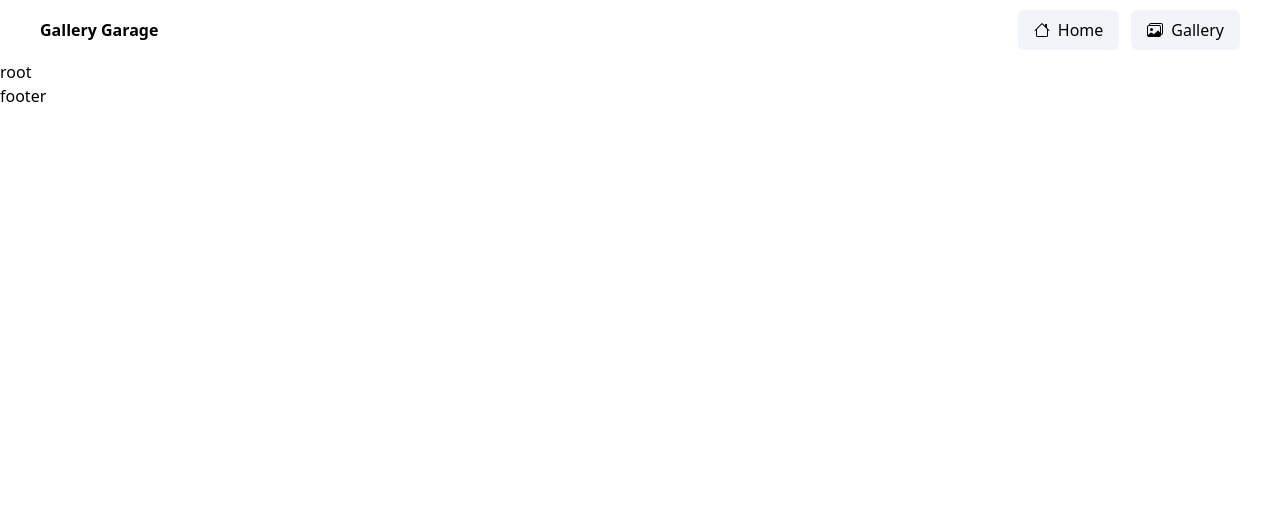
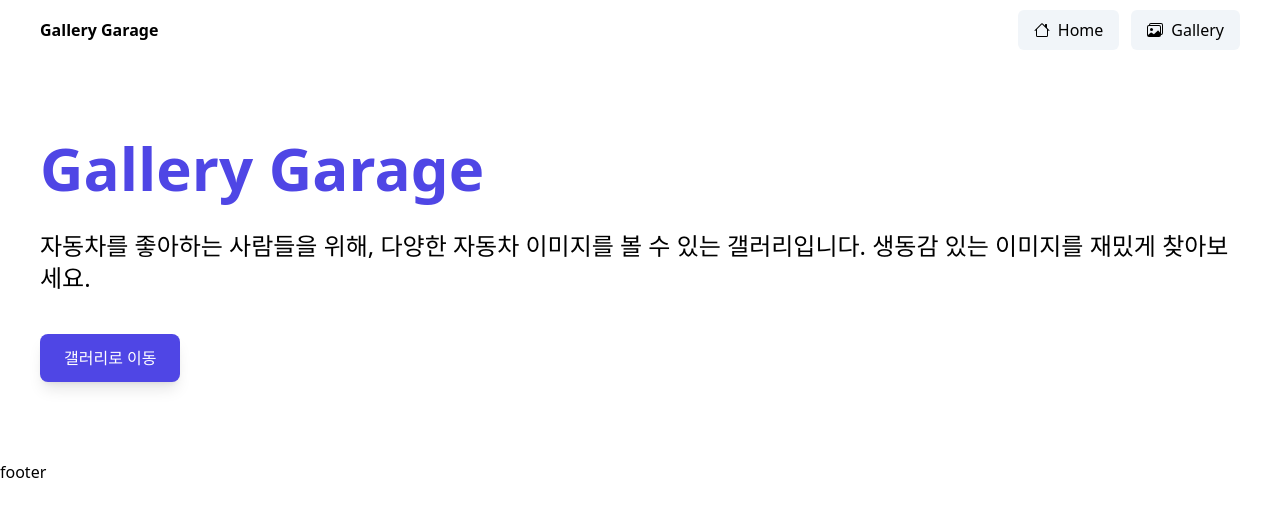
Before and after one commit to bluemiv/gallery-garage, a React (Vite) app: page / in a window 1280 px wide. Shown: the top 516 px of the page. Built offline with nearby package versions, Linux system fonts and the light colour scheme.

Commit message:
feat: 홈 화면 개발 #8

```diff
--- /dev/null
+++ b/src/components/Button.tsx
@@ -0,0 +1,16 @@
+import { TPropsWithComponent } from '../types';
+
+interface TProps {
+  onClick?: () => void;
+}
+
+export default function Button({ className, children, onClick }: TPropsWithComponent<TProps>) {
+  return (
+    <button
+      onClick={onClick}
+      className={`bg-indigo-600 text-white px-4 py-2 md:px-6 md:py-3 rounded-lg shadow-lg hover:bg-indigo-700 active:bg-indigo-800 transition-colors duration-200 ${className}`}
+    >
+      {children}
+    </button>
+  );
+}
--- a/src/pages/RootPage.tsx
+++ b/src/pages/RootPage.tsx
@@ -1,3 +1,21 @@
+import Button from '@components/Button.tsx';
+import { useNavigate } from 'react-router-dom';
+import { ROUTE_PATH } from '../router/router.tsx';
+
 export default function RootPage() {
-  return <main>root</main>;
+  const nav = useNavigate();
+  return (
+    <main>
+      <section className="p-10 w-full min-h-[400px] flex flex-col justify-center items-center">
+        <div className="mx-auto w-full max-w-[1280px] flex flex-col items-start justify-center">
+          <h1 className="text-4xl md:text-6xl font-bold mb-8 text-indigo-600">Gallery Garage</h1>
+          <p className="text-lg md:text-2xl leading-relaxed mb-10">
+            자동차를 좋아하는 사람들을 위해, 다양한 자동차 이미지를 볼 수 있는 갤러리입니다. 생동감
+            있는 이미지를 재밌게 찾아보세요.
+          </p>
+          <Button onClick={() => nav(ROUTE_PATH.GALLERY)}>갤러리로 이동</Button>
+        </div>
+      </section>
+    </main>
+  );
 }
--- a/src/types/index.ts
+++ b/src/types/index.ts
@@ -1 +1,7 @@
+import { ReactNode } from 'react';
+
 export type TPropsWithClassName<T = unknown> = T & { className?: string };
+
+export type TPropsWithChidren<T = unknown> = T & { children?: ReactNode };
+
+export type TPropsWithComponent<T = unknown> = T & TPropsWithClassName & TPropsWithChidren;
```
